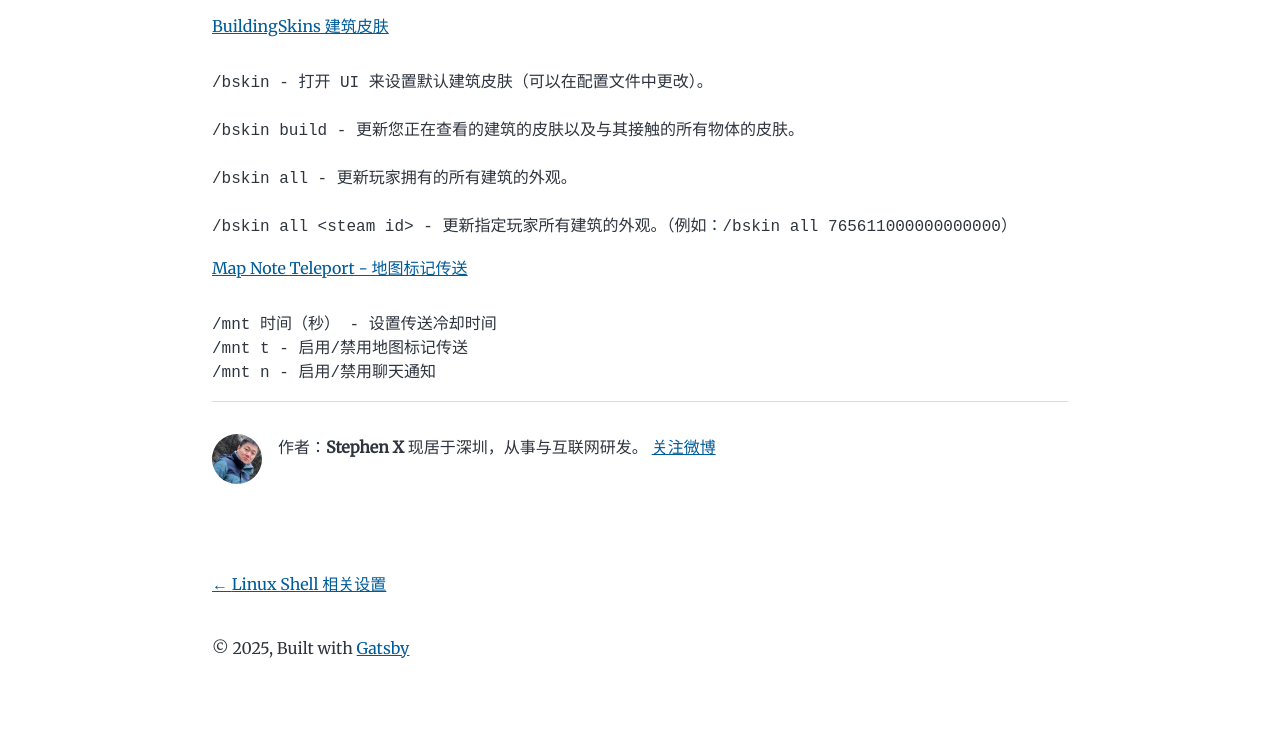
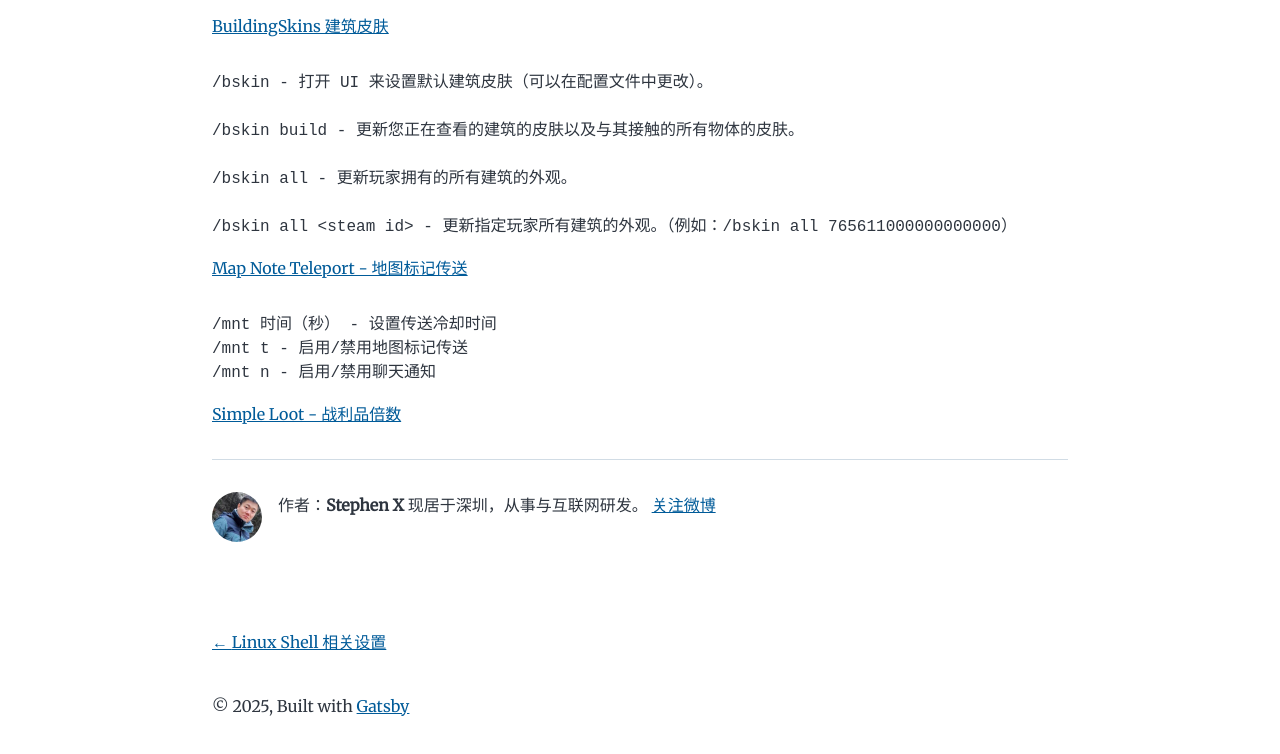
Before and after one commit to wlon/blog, a Gatsby site: page /2025/rust-plugins/ in a window 1280 px wide. Shown: the part 1833-2587 px from the top of the page. Before the commit the page ends 2557 px from the top, so only its background shows below. Built offline with nearby package versions, Linux system fonts and the light colour scheme; Gatsby itself is replaced by a stand-in of ours; some packages are replaced by stand-ins of ours; code samples lack their colours.

Commit message:
update post

````diff
--- a/content/blog/2025/rust-plugins.md
+++ b/content/blog/2025/rust-plugins.md
@@ -103,3 +103,5 @@ backpack.setgathermode <All|Existing|Off> <页数> - 为指定的扩展背包页
 /mnt t - 启用/禁用地图标记传送
 /mnt n - 启用/禁用聊天通知
 ```
+
+[Simple Loot - 战利品倍数](https://rustsb.com/resources/496/)
````
